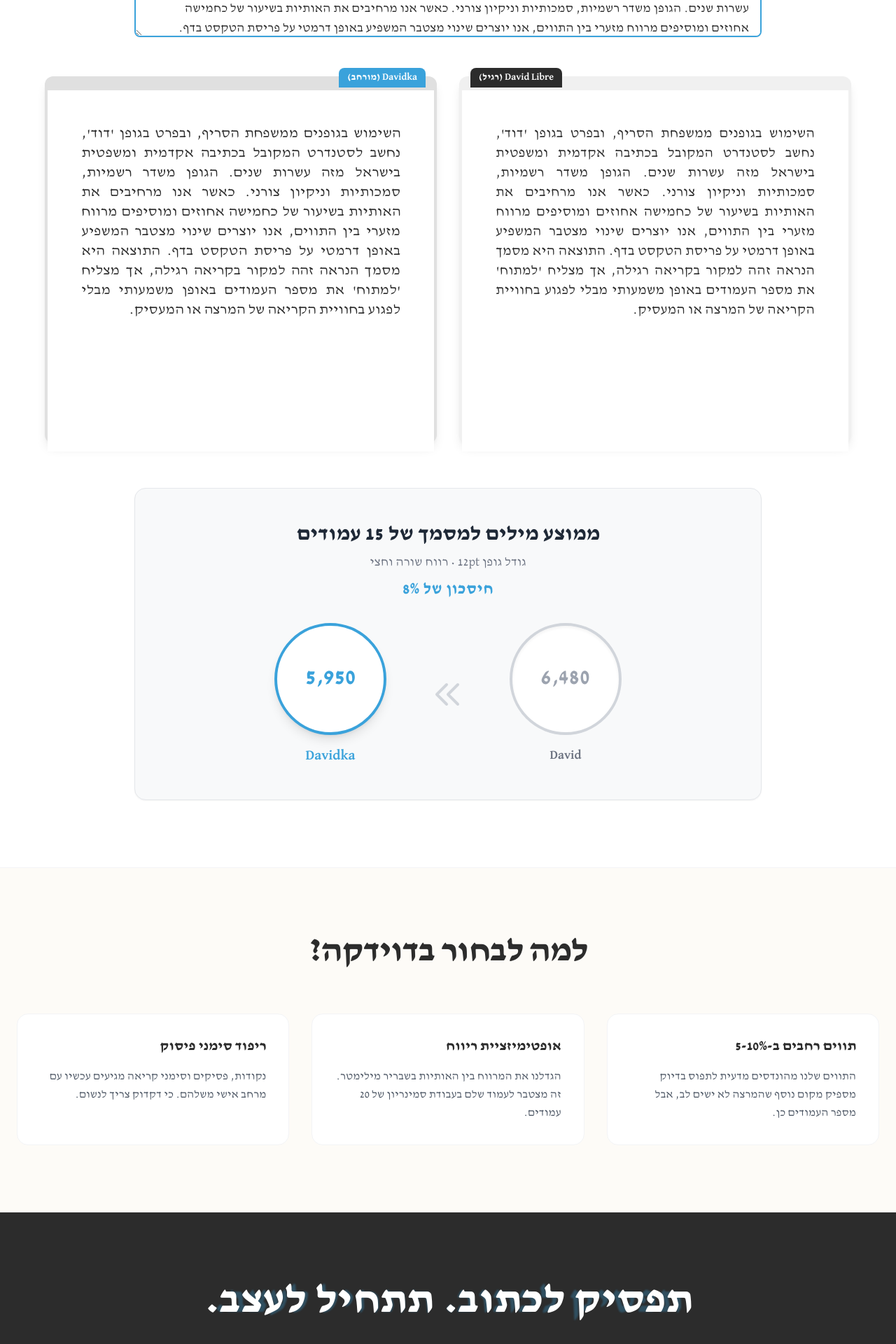
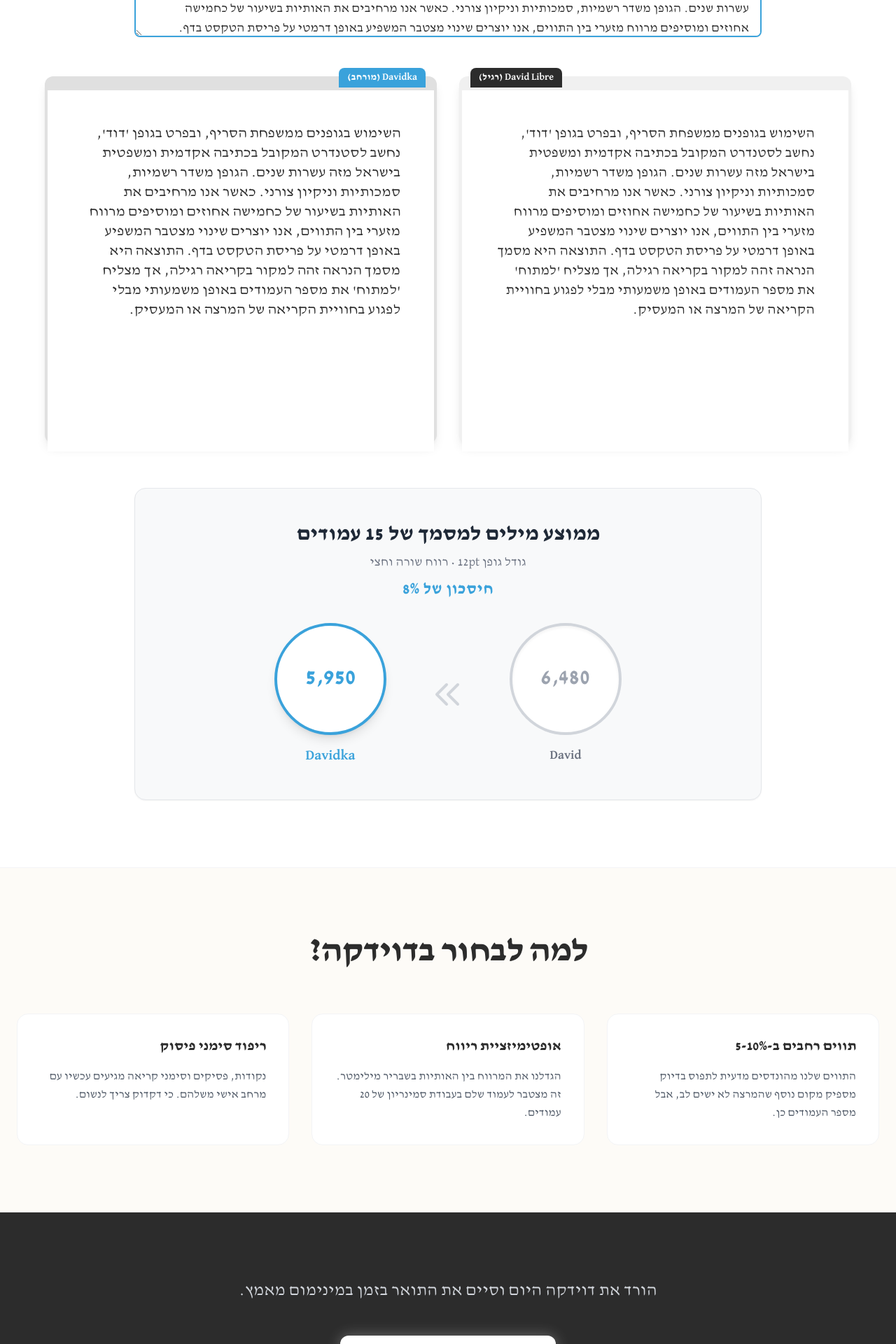
Before and after one commit to shapidesign/davidka, a React (Vite) app: page / in a window 1280 px wide. Shown: the part 1020-2940 px from the top of the page at 70% size. Built offline with nearby package versions, Linux system fonts and the light colour scheme.

Commit message:
Fix comparison text alignment and clean up Download section

```diff
--- a/src/components/Comparison.jsx
+++ b/src/components/Comparison.jsx
@@ -30,8 +30,8 @@
             <div className="absolute -top-3 left-4 bg-[#2c2c2c] text-white px-3 py-1 rounded-t-lg text-sm font-bold z-0">
               David Libre (רגיל)
             </div>
-            <div className="bg-white p-8 md:p-12 h-full min-h-[500px] mt-4 relative z-10 paper-texture">
-              <p className="font-david text-lg md:text-xl leading-relaxed text-justify whitespace-pre-wrap">
+            <div className="bg-white p-8 md:p-12 h-full min-h-[500px] mt-4 relative z-10 paper-texture overflow-hidden">
+              <p className="font-david text-lg md:text-xl leading-relaxed text-right whitespace-pre-wrap break-words">
                 {text}
               </p>
             </div>
@@ -42,8 +42,8 @@
             <div className="absolute -top-3 right-4 bg-[#3aa2db] text-white px-3 py-1 rounded-t-lg text-sm font-bold z-0">
               Davidka (מורחב)
             </div>
-            <div className="bg-white p-8 md:p-12 h-full min-h-[500px] mt-4 relative z-10 paper-texture">
-              <p className="font-davidka text-lg md:text-xl leading-relaxed text-justify whitespace-pre-wrap">
+            <div className="bg-white p-8 md:p-12 h-full min-h-[500px] mt-4 relative z-10 paper-texture overflow-hidden">
+              <p className="font-davidka text-lg md:text-xl leading-relaxed text-right whitespace-pre-wrap break-words">
                 {text}
               </p>
             </div>
--- a/src/components/Download.jsx
+++ b/src/components/Download.jsx
@@ -6,10 +6,7 @@
 
 
             <div className="container mx-auto px-6 text-center relative z-10">
-                <div className="relative inline-block mb-8">
-                    <h2 className="text-5xl md:text-6xl font-bold font-david absolute top-0 left-0 w-full text-[#3aa2db] opacity-30 blur-[1px]">תפסיק לכתוב. תתחיל לעצב.</h2>
-                    <h2 className="text-5xl md:text-6xl font-bold font-davidka relative z-10 text-white mix-blend-lighten">תפסיק לכתוב. תתחיל לעצב.</h2>
-                </div>
+
 
                 <p className="text-xl md:text-2xl font-david text-gray-300 mb-12 max-w-2xl mx-auto">
                     הורד את דוידקה היום וסיים את התואר בזמן במינימום מאמץ.
```
